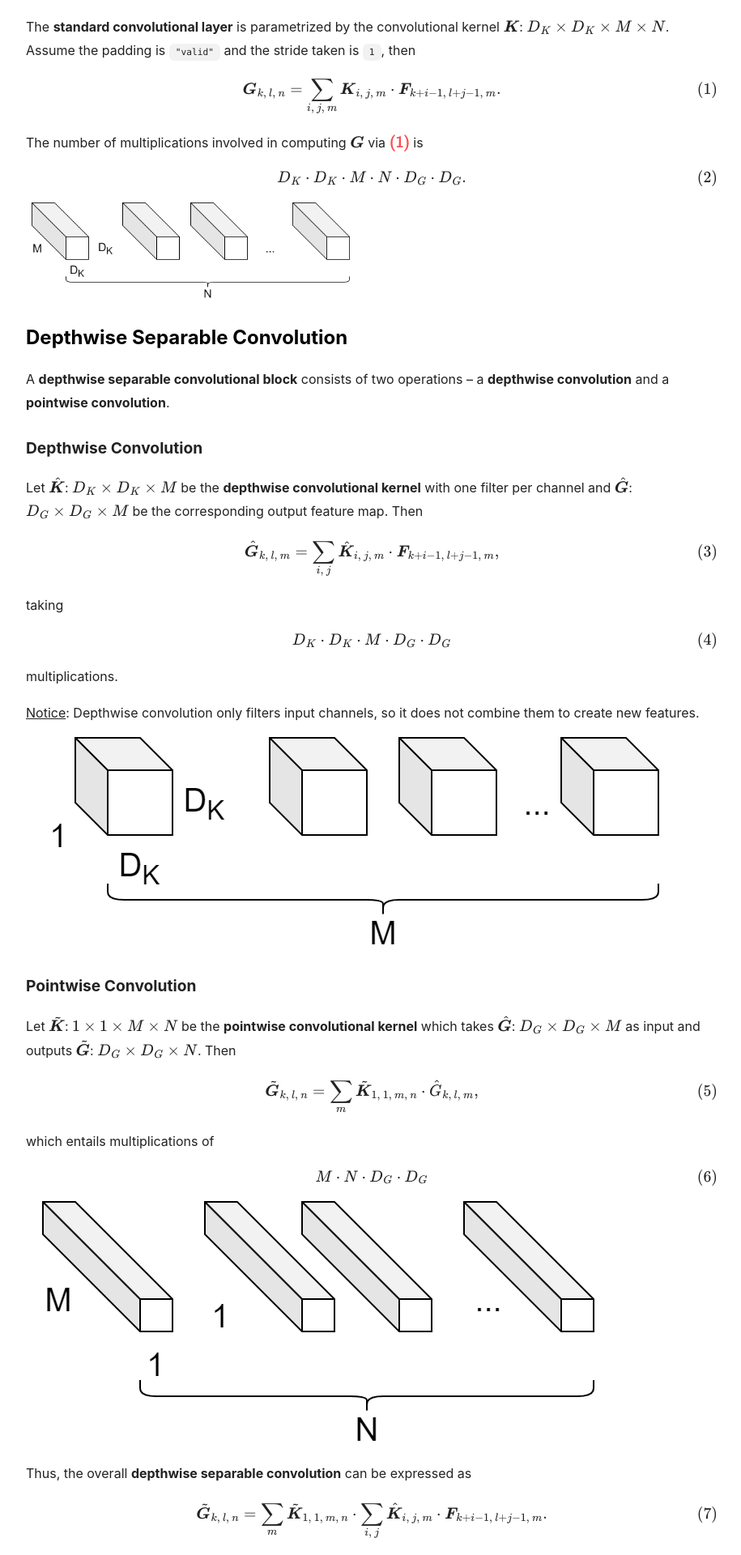
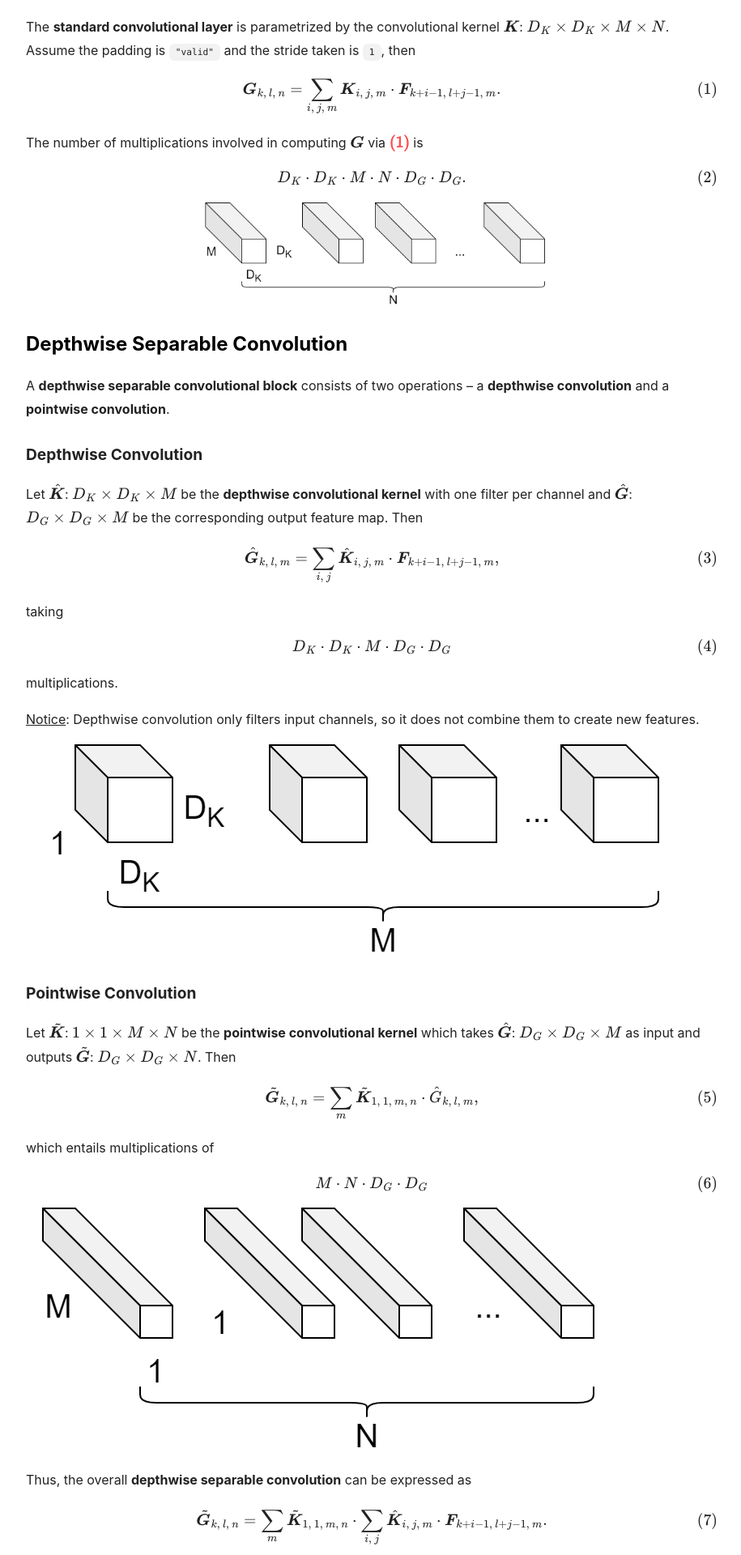
Before and after one commit to YimingMa/YIMINGMA.github.io, a Jekyll site: the page built from _posts/2021-10-08-introduction-to-MobileNet-V1.md, in a window 1280 px wide. Shown: the part 929-2849 px from the top of the page at 81% size, without its empty margins (71-986 px from the left). Built offline with Jekyll 4.4.1, drawn with Linux system fonts in a browser that asks for light colours; nearby versions of some CDN libraries; formulas are drawn with MathJax 3.

Commit message:
Update 2021-10-08-introduction-to-MobileNet-V1.md

```diff
--- a/_posts/2021-10-08-introduction-to-MobileNet-V1.md
+++ b/_posts/2021-10-08-introduction-to-MobileNet-V1.md
@@ -42,7 +42,16 @@ $$
 D_K \cdot D_K \cdot M \cdot N \cdot D_G \cdot D_G.
 $$
 
-<img src="/posts.assets/2021-10-08-introduction-to-MobileNet-V1.assets/standard_convolution_filters.png" width="400"/>
+<style>
+.center {
+  display: block;
+  margin-left: auto;
+  margin-right: auto;
+  width: 50%;
+}
+</style>
+
+<img src="/posts.assets/2021-10-08-introduction-to-MobileNet-V1.assets/standard_convolution_filters.png" alt="Filters Standard Convolution" class="center">
 
 ### Depthwise Separable Convolution
 
```
